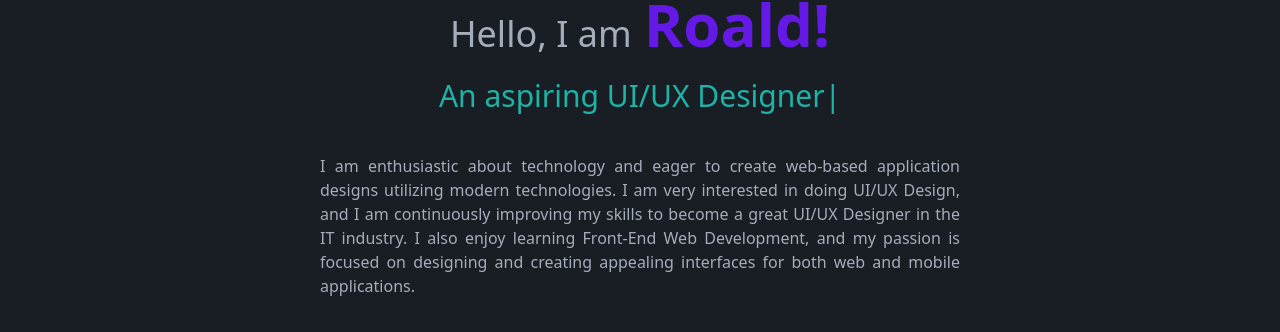
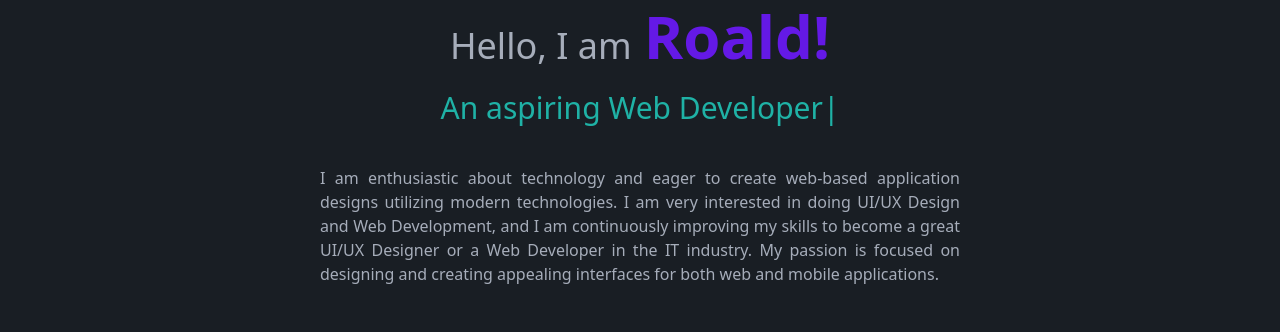
Before and after one commit to rldyen/roaldyen-portfolio, a React (Vite) app: page / in a window 1280 px wide. Shown: the part 274-606 px from the top of the page. Built offline with nearby package versions, Linux system fonts and the light colour scheme.

Commit message:
Added content changes

```diff
--- a/src/pages/Home.jsx
+++ b/src/pages/Home.jsx
@@ -52,10 +52,12 @@ export default function Home() {
 
         <div className="flex items-center justify-center">
           <div className="mt-6 sm:text-xl md:text-3xl lg:text-3xl text-accent">
+            An aspiring&nbsp;
             <TypeAnimation
-              sequence={["An aspiring UI/UX Designer", 2000]}
+              sequence={["UI/UX Designer", 2000, "Web Developer", 2000]}
               wrapper="span"
               cursor={true}
+              repeat={Infinity}
             />
           </div>
         </div>
@@ -64,11 +66,11 @@ export default function Home() {
           <p className="m-8 text-justify sm:w-9/12 md:w-9/12 lg:w-6/12 mt-10 text-base-content">
             I am enthusiastic about technology and eager to create web-based
             application designs utilizing modern technologies. I am very
-            interested in doing UI/UX Design, and I am continuously improving my
-            skills to become a great UI/UX Designer in the IT industry. I also
-            enjoy learning Front-End Web Development, and my
-            passion is focused on designing and creating appealing interfaces
-            for both web and mobile applications.
+            interested in doing UI/UX Design and Web Development, and I am
+            continuously improving my skills to become a great UI/UX Designer or
+            a Web Developer in the IT industry. My passion is focused on
+            designing and creating appealing interfaces for both web and mobile
+            applications.
           </p>
         </div>
 
```
